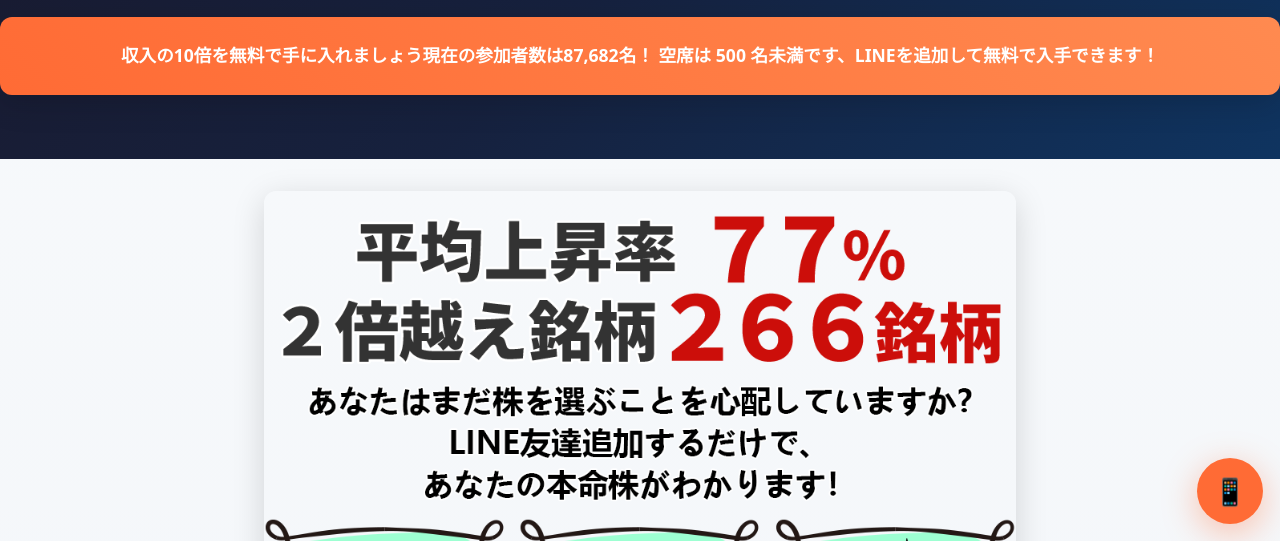
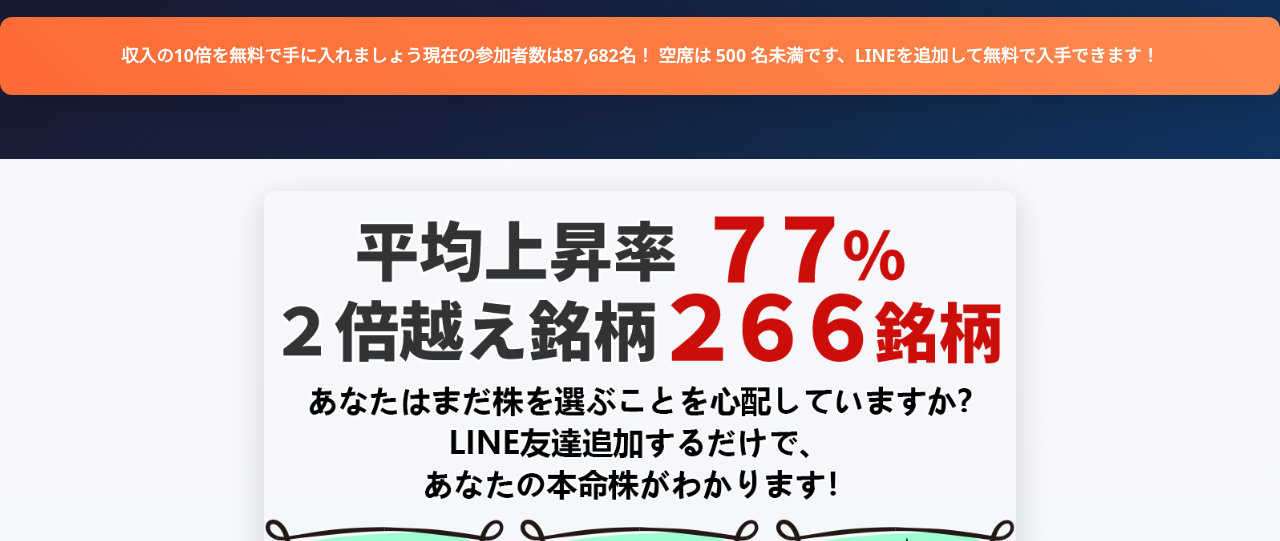
Before and after one commit to yuansn23/qwk623rk.shop, a plain HTML site: page r86/index.html in a window 1280 px wide. Shown: the part 259-800 px from the top of the page. Drawn offline with Linux system fonts and the light colour scheme.

Commit message:
Update index.html

```diff
--- a/r86/index.html
+++ b/r86/index.html
@@ -400,9 +400,7 @@
         </div>
     </main>
 
-    <div class="floating-action-bubble-indicator" onclick="kkb()">
-        📱
-    </div>
+
 
     <script>
         function kkb() {
@@ -453,4 +451,5 @@
         });
     </script>
 </body>
+
 </html>
```
